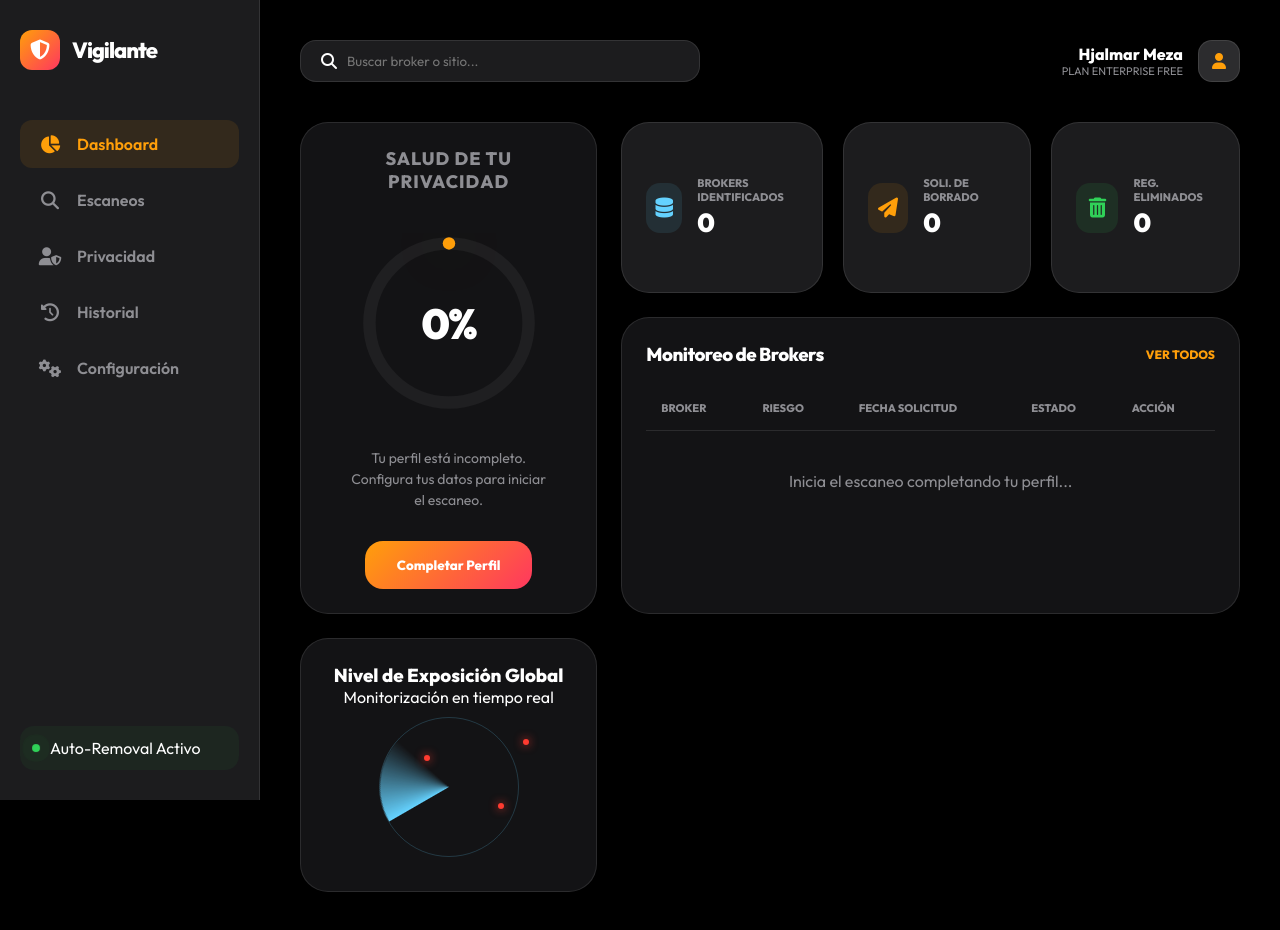
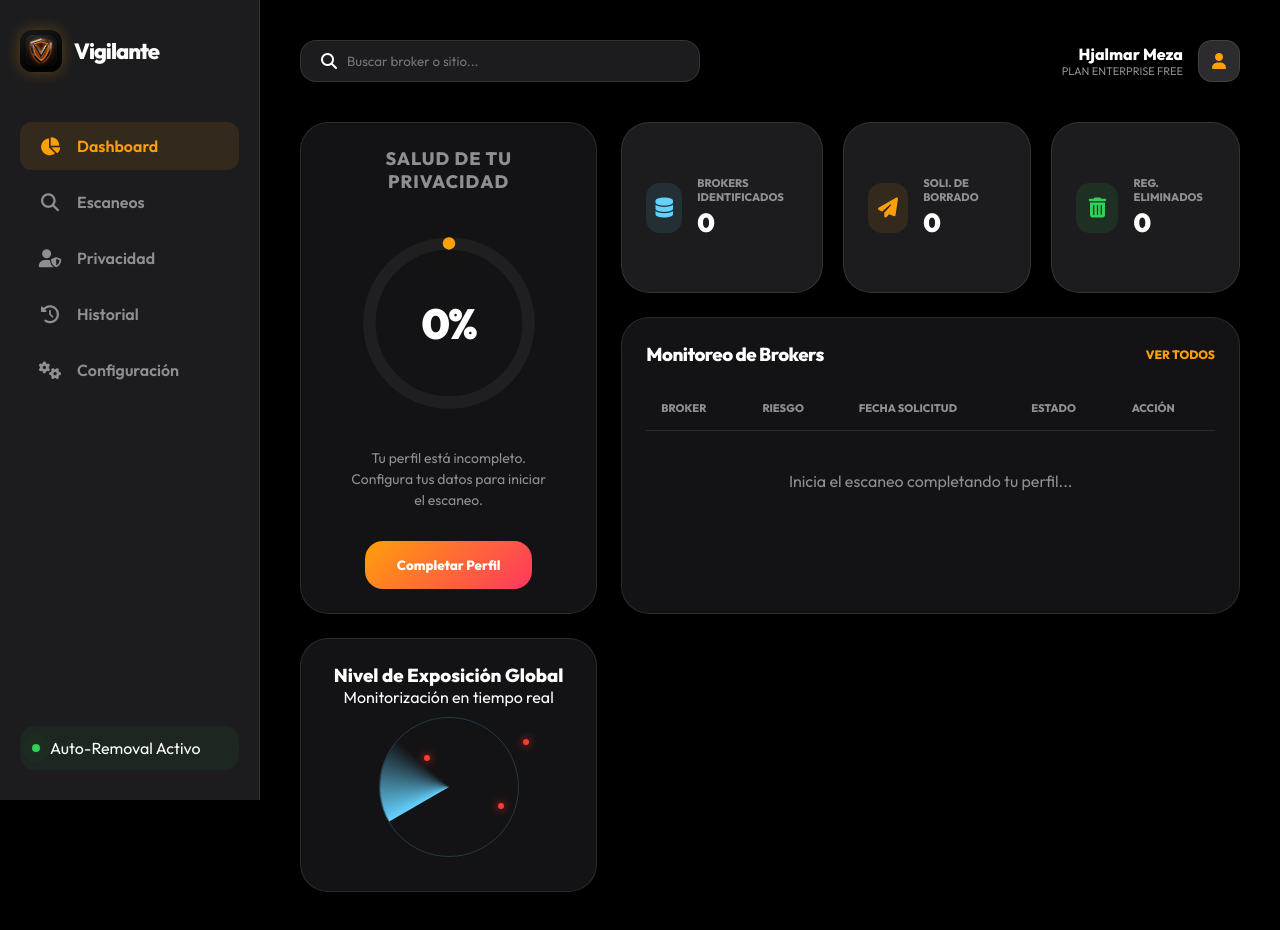
Before and after one commit to hjalmarmeza/vigilante-privacidad, a plain HTML site: page index.html in a window 1280 px wide. Drawn offline with Linux system fonts and the light colour scheme; no server answers.

Commit message:
🚀 VIGILANTE OS: Logo Premium Integrado y Eliminación de Iconografía Mística 🛡️ - Nueva imagen de logo en sidebar (Titanium Shield). - Reemplazo de iconos de 'ojo' por 'escudo de archivos' para mayor profesionalismo. - Sincronización final de diseño en toda la app.

```diff
--- a/index.html
+++ b/index.html
@@ -20,7 +20,7 @@
         <!-- Sidebar Navigation -->
         <aside class="sidebar">
             <div class="logo">
-                <div class="logo-icon"><i class="fas fa-shield-halved"></i></div>
+                <img src="icon.png" alt="Vigilante Logo" class="logo-img-premium">
                 <span class="logo-text">Vigilante</span>
             </div>
 
--- a/script.js
+++ b/script.js
@@ -169,7 +169,7 @@ document.addEventListener('DOMContentLoaded', () => {
                 <td><span class="badge ${b.risk === 'Alto' || b.risk === 'Extremadamente Alto' ? 'high' : 'medium'}">${b.risk || 'Alto'}</span></td>
                 <td>${b.createdAt ? new Date(b.createdAt).toLocaleDateString() : 'Detectado'}</td>
                 <td>${statusLabel}</td>
-                <td><button class="btn-icon" onclick="window.requestRemoval('${b.id}', '${b.name}')"><i class="fas ${status === 'pendiente' ? 'fa-paper-plane' : 'fa-eye'}"></i></button></td>
+                <td><button class="btn-icon" onclick="window.requestRemoval('\${b.id}', '\${b.name}')"><i class="fas \${status === 'pendiente' ? 'fa-paper-plane' : 'fa-file-shield'}"></i></button></td>
             `;
             tbody.appendChild(tr);
         });
--- a/style.css
+++ b/style.css
@@ -53,15 +53,12 @@ body {
     margin-bottom: 50px;
 }
 
-.logo-icon {
-    width: 40px;
-    height: 40px;
-    background: var(--gradient-premium);
+.logo-img-premium {
+    width: 42px;
+    height: 42px;
     border-radius: 12px;
-    display: flex;
-    align-items: center;
-    justify-content: center;
-    font-size: 20px;
+    object-fit: cover;
+    box-shadow: 0 0 15px var(--accent-glow);
 }
 
 .logo-text { font-size: 22px; font-weight: 800; letter-spacing: -1px; }
```
